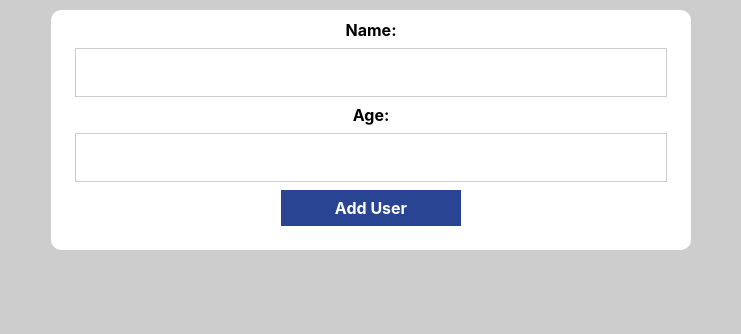
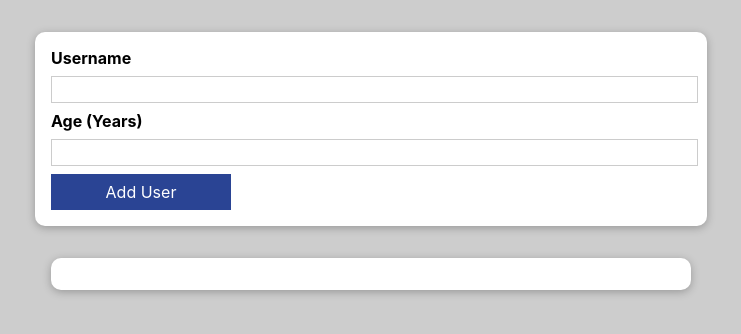
Before and after one commit to jchapps/react-userlist, a React (Create React App) app: page / in a window 1280 px wide. Shown: the top 334 px of the page, without its empty margins (269-1010 px from the left). Built offline with nearby package versions, Linux system fonts and the light colour scheme.

Commit message:
feat: basic add user function

```diff
--- a/src/App.js
+++ b/src/App.js
@@ -1,10 +1,21 @@
-import './App.css';
-import Userinfo from './components/Userinfo';
+import "./App.css";
+import { useState } from "react";
+import AddUser from "./components/AddUser";
+import UsersList from "./components/Userslist";
 
 function App() {
+  const [usersList, setUsersList] = useState([]);
+
+  function addUserHandler(name, age) {
+    setUsersList((prevUsersList) => {
+      return [...prevUsersList, { name: name, age: age, id: Math.random().toString() }];
+    });
+  }
+
   return (
-    <div className="App">
-        <Userinfo/>
+    <div>
+      <AddUser onAddUser={addUserHandler} />
+      <UsersList users={usersList} />
     </div>
   );
 }
--- /dev/null
+++ b/src/components/AddUser.jsx
@@ -0,0 +1,55 @@
+import React, { useState } from 'react';
+
+import Card from './Card';
+import Button from './Button';
+import classes from './AddUser.module.css';
+
+const AddUser = (props) => {
+  const [enteredUsername, setEnteredUsername] = useState('');
+  const [enteredAge, setEnteredAge] = useState('');
+
+  const addUserHandler = (event) => {
+    event.preventDefault();
+    if (enteredUsername.trim().length === 0 || enteredAge.trim().length === 0) {
+      return;
+    }
+    if (+enteredAge < 1) {
+      return;
+    }
+    props.onAddUser(enteredUsername, enteredAge);
+    setEnteredUsername('');
+    setEnteredAge('');
+  };
+
+  const usernameChangeHandler = (event) => {
+    setEnteredUsername(event.target.value);
+  };
+
+  const ageChangeHandler = (event) => {
+    setEnteredAge(event.target.value);
+  };
+
+  return (
+    <Card className={classes.input}>
+      <form onSubmit={addUserHandler}>
+        <label htmlFor="username">Username</label>
+        <input
+          id="username"
+          type="text"
+          value={enteredUsername}
+          onChange={usernameChangeHandler}
+        />
+        <label htmlFor="age">Age (Years)</label>
+        <input
+          id="age"
+          type="number"
+          value={enteredAge}
+          onChange={ageChangeHandler}
+        />
+        <Button type="submit">Add User</Button>
+      </form>
+    </Card>
+  );
+};
+
+export default AddUser;
--- /dev/null
+++ b/src/components/AddUser.module.css
@@ -0,0 +1,26 @@
+.input {
+  margin: 2rem auto;
+  padding: 1rem;
+  width: 90%;
+  max-width: 40rem;
+}
+
+.input label {
+  display: block;
+  font-weight: bold;
+  margin-bottom: 0.5rem;
+}
+
+.input input {
+  font: inherit;
+  display: block;
+  width: 100%;
+  border: 1px solid #ccc;
+  padding: 0.15rem;
+  margin-bottom: 0.5rem;
+}
+
+.input input:focus {
+  outline: none;
+  border-color: #4f005f;
+}
--- /dev/null
+++ b/src/components/Card.jsx
@@ -0,0 +1,9 @@
+import React from 'react';
+
+import classes from './Card.module.css';
+
+const Card = (props) => {
+  return <div className={`${classes.card} ${props.className}`}>{props.children}</div>;
+};
+
+export default Card;
--- /dev/null
+++ b/src/components/Card.module.css
@@ -0,0 +1,5 @@
+.card {
+  background: white;
+  box-shadow: 0 2px 8px rgba(0, 0, 0, 0.26);
+  border-radius: 10px;
+}
--- a/src/components/Userform.jsx
+++ /dev/null
@@ -1,38 +0,0 @@
-import React, { useState, useCallback, setValue } from "react";
-import Button from "./Button";
-import styles from "./Userform.module.css";
-
-function Userform() {
-  const [name, setName] = useState("")
-  const [age, setAge] = useState("")
-
-  function submitHandler(e) {
-    e.preventDefault();
-  }
-
-  const handleNameChange = (e) => {
-    setName(e.target.value)
-    console.log(name)
-  }
-
-  const handleAgeChange = (e) => {
-    setAge(e.target.value)
-    console.log(age)
-  }
-
-  return (
-    <div>
-      <form className={styles.userform} onSubmit={submitHandler}>
-        <label>
-          Name:
-          <input type="text" className={styles.input} value={name} onChange={handleNameChange}/>
-          Age:
-          <input type="number" age="age" className={styles.input} onChange={handleAgeChange} />
-          <Button type="submit">Add User</Button>
-        </label>
-      </form>
-    </div>
-  );
-}
-
-export default Userform;
--- a/src/components/Userform.module.css
+++ /dev/null
@@ -1,18 +0,0 @@
-.userform {
-  display: flex;
-  flex-direction: column;
-  padding: 10px;
-}
-
-.input {
-  margin: 0.5rem auto;
-  padding: 1rem;
-  width: 90%;
-  max-width: 40rem;
-  border: 1px solid #ccc;
-}
-
-.input:focus {
-  outline: none;
-  border-color: #5474d4;
-}
--- a/src/components/Userinfo.jsx
+++ /dev/null
@@ -1,13 +0,0 @@
-import React from 'react';
-import Userform from './Userform';
-import styles from './Userinof.module.css'
-
-function Userinfo() {
-  return (
-      <div className={styles.userinfo}>
-        <Userform/>
-      </div>
-  );
-}
-
-export default Userinfo;
--- a/src/components/Userinof.module.css
+++ /dev/null
@@ -1,15 +0,0 @@
-.userinfo{
-  display: inline-block;
-  margin-top: 10px;
-  width: 40rem;
-  height: 15rem;
-  background-color: white;
-  border-radius: 10px;
-}
-
-.userinfo label {
-  display: block;
-  font-weight: bold;
-  margin-bottom: 0.5rem;
-  color: black;
-}
--- /dev/null
+++ b/src/components/Userslist.jsx
@@ -0,0 +1,20 @@
+import React from 'react';
+
+import Card from './Card';
+import classes from './Userslist.module.css';
+
+const UsersList = (props) => {
+  return (
+    <Card className={classes.users}>
+      <ul>
+        {props.users.map((user, key) => (
+          <li key={key}>
+            {user.name} ({user.age} years old)
+          </li>
+        ))}
+      </ul>
+    </Card>
+  );
+};
+
+export default UsersList;
--- /dev/null
+++ b/src/components/Userslist.module.css
@@ -0,0 +1,16 @@
+.users {
+  margin: 2rem auto;
+  width: 90%;
+  max-width: 40rem;
+}
+
+.users ul {
+  list-style: none;
+  padding: 1rem;
+}
+
+.users li {
+  border: 1px solid #ccc;
+  margin: 0.5rem 0;
+  padding: 0.5rem;
+}
```
